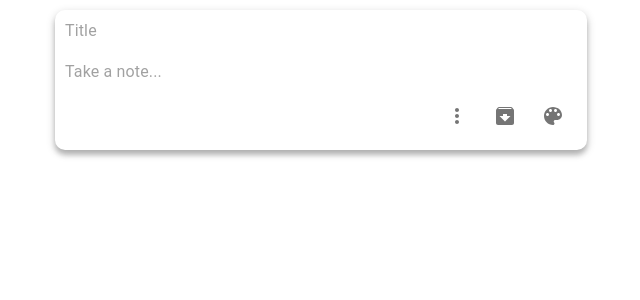
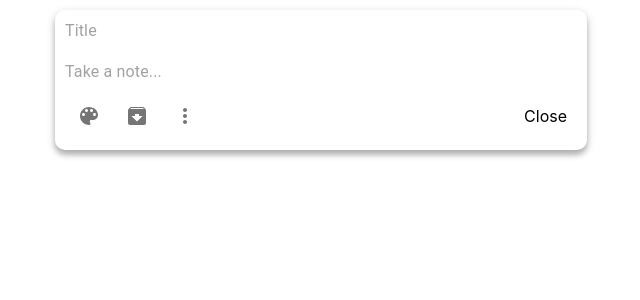
Before and after one commit to soham874/Fundoo, a React (Create React App) app: page /testing in a window 1280 px wide. Shown: the top 300 px of the page, without its empty margins (319-959 px from the left). Built offline with nearby package versions, Linux system fonts and the light colour scheme.

Commit message:
Added : finsihed note template design

```diff
--- a/src/Components/Note-Template/Note.css
+++ b/src/Components/Note-Template/Note.css
@@ -10,3 +10,19 @@
     flex-direction: column;
     box-shadow: 0 3px 10px 0 rgba(0, 0, 0, 0.2), 0 5px 5px 0 rgba(0, 0, 0, 0.19)
 }
+
+.iconPalette {
+    display: flex;
+    align-items: center;
+    justify-content: space-between;
+}
+
+.noteSubmit {
+    text-align: center;
+    padding: 5px 10px 5px 10px;
+    border-radius: 10px;
+}
+
+.noteSubmit:hover {
+    background-color: lightgrey;
+}
--- a/src/Components/Note-Template/Note.jsx
+++ b/src/Components/Note-Template/Note.jsx
@@ -33,10 +33,13 @@ export default class Note extends React.Component{
                     InputProps={{disableUnderline: true}}
                     InputLabelProps={{shrink: false}}
                 />
-                <div>
-                    <IconButton><PaletteIcon/></IconButton>
-                    <IconButton><ArchiveIcon/></IconButton>
-                    <IconButton><MoreVertIcon/></IconButton>
+                <div class={"iconPalette"}>
+                    <div style={{display:'flex'}}>
+                        <IconButton><PaletteIcon/></IconButton>
+                        <IconButton><ArchiveIcon/></IconButton>
+                        <IconButton><MoreVertIcon/></IconButton>
+                    </div>
+                    <div className = "noteSubmit">Close</div>
                 </div>
             </div>
         )
```
Also changed, not shown: 1 other file (tests, documents, lock files or other folders).
